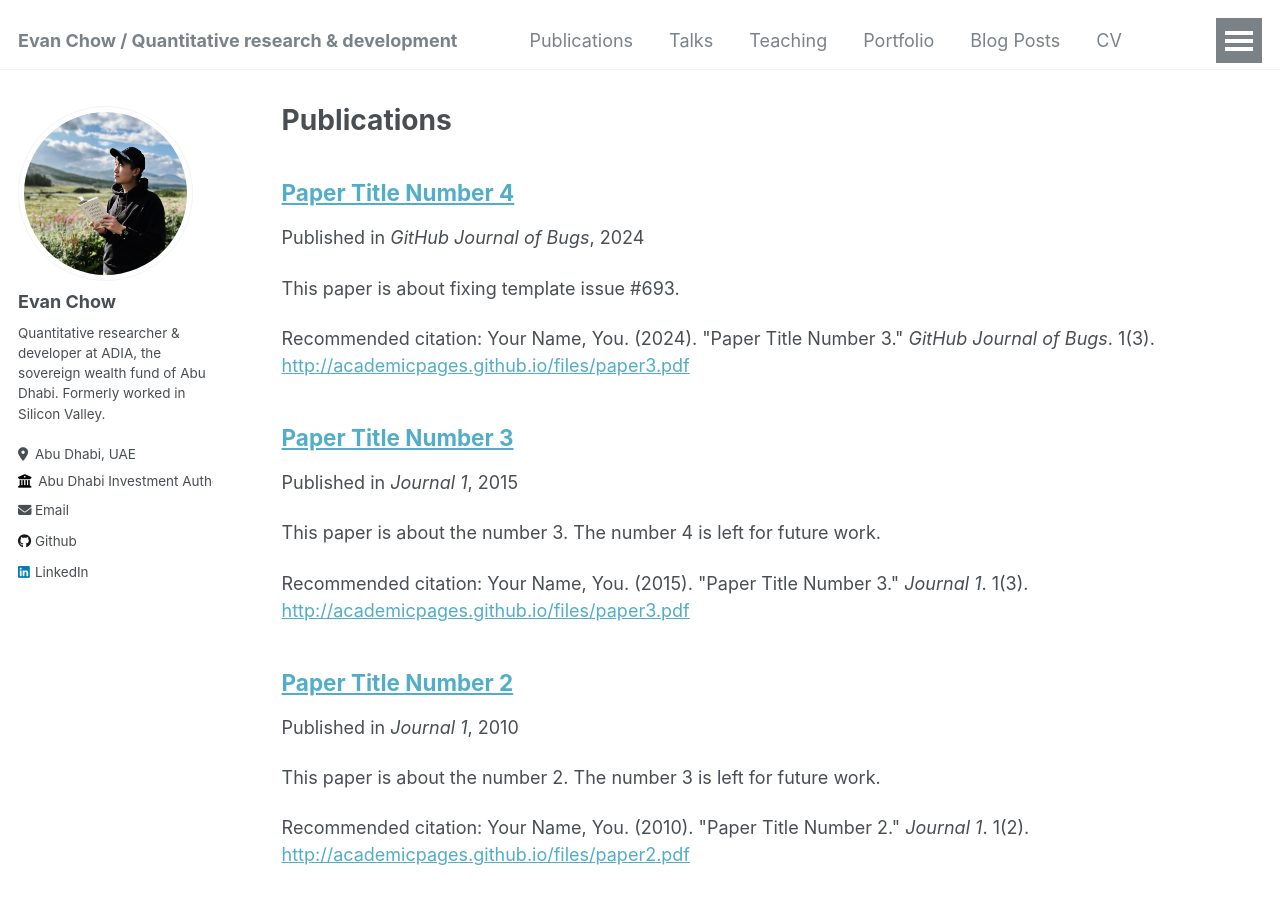
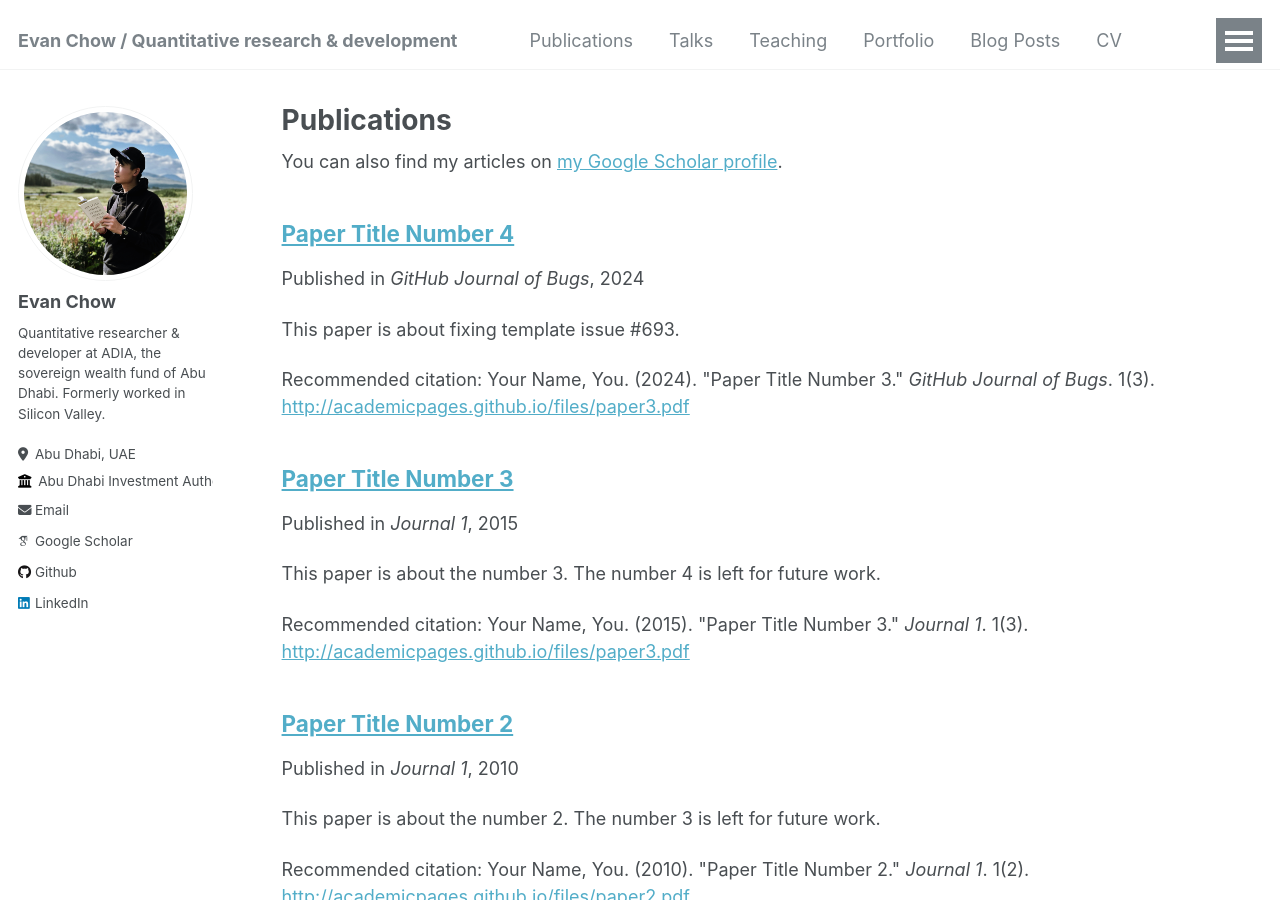
Before and after one commit to evnchw/evnchw.github.io, a Jekyll site: the page built from _pages/publications.md, in a window 1280 px wide and 900 px high. Built offline with Jekyll 4.4.1, drawn with Linux system fonts in a browser that asks for light colours; some web fonts are replaced; some of the changed lines change nothing that is shown.

Commit message:
Update _config.yml

```diff
--- a/_config.yml
+++ b/_config.yml
@@ -32,7 +32,7 @@
 
   # Academic websites
   arxiv            : # URL - Update with the correct link to your profile
-  googlescholar    : # "https://scholar.google.com/citations?user=PS_CX0AAAAAJ"
+  googlescholar    : "https://scholar.google.com/citations?hl=en&authuser=1&user=LGqlD9wAAAAJ"
   impactstory      : # URL
   orcid            : # "http://orcid.org/yourorcidurl"
   pubmed           : # "https://www.ncbi.nlm.nih.gov/pubmed/?term=john+snow"
```
